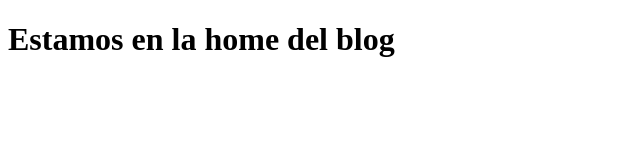
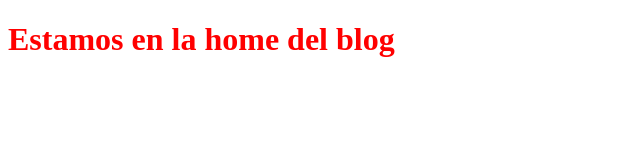
Before and after one commit to odmox/gatsby-blog, a Gatsby site: page / in a window 1280 px wide. Shown: the whole page, without its empty margins (0-640 px from the left). Built offline with nearby package versions, Linux system fonts and the light colour scheme; Gatsby itself is replaced by a stand-in of ours.

Commit message:
v69
sass e el proyecto

```diff
--- a/gatsby-config.js
+++ b/gatsby-config.js
@@ -8,6 +8,7 @@ module.exports = {
     `gatsby-plugin-react-helmet`,
     `gatsby-transformer-sharp`,
     `gatsby-plugin-sharp`,
+    `gatsby-plugin-sass`,
     {
       resolve: `gatsby-source-filesystem`,
       options: {
--- a/package.json
+++ b/package.json
@@ -10,10 +10,12 @@
     "gatsby-plugin-manifest": "^2.6.1",
     "gatsby-plugin-offline": "^3.4.0",
     "gatsby-plugin-react-helmet": "^3.4.0",
+    "gatsby-plugin-sass": "^2.7.0",
     "gatsby-plugin-sharp": "^2.8.0",
     "gatsby-source-filesystem": "^2.5.0",
     "gatsby-source-strapi": "^0.0.12",
     "gatsby-transformer-sharp": "^2.6.0",
+    "node-sass": "4",
     "prop-types": "^15.7.2",
     "react": "^16.12.0",
     "react-dom": "^16.12.0",
--- a/src/pages/index.js
+++ b/src/pages/index.js
@@ -1,4 +1,5 @@
-import React from 'react'
+import React from 'react';
+import './index.scss';
 
 export default function Home() {
   return (
--- /dev/null
+++ b/src/pages/index.scss
@@ -0,0 +1,3 @@
+h1{
+    color: #f00;
+}
```
Also changed, not shown: 1 other file.
